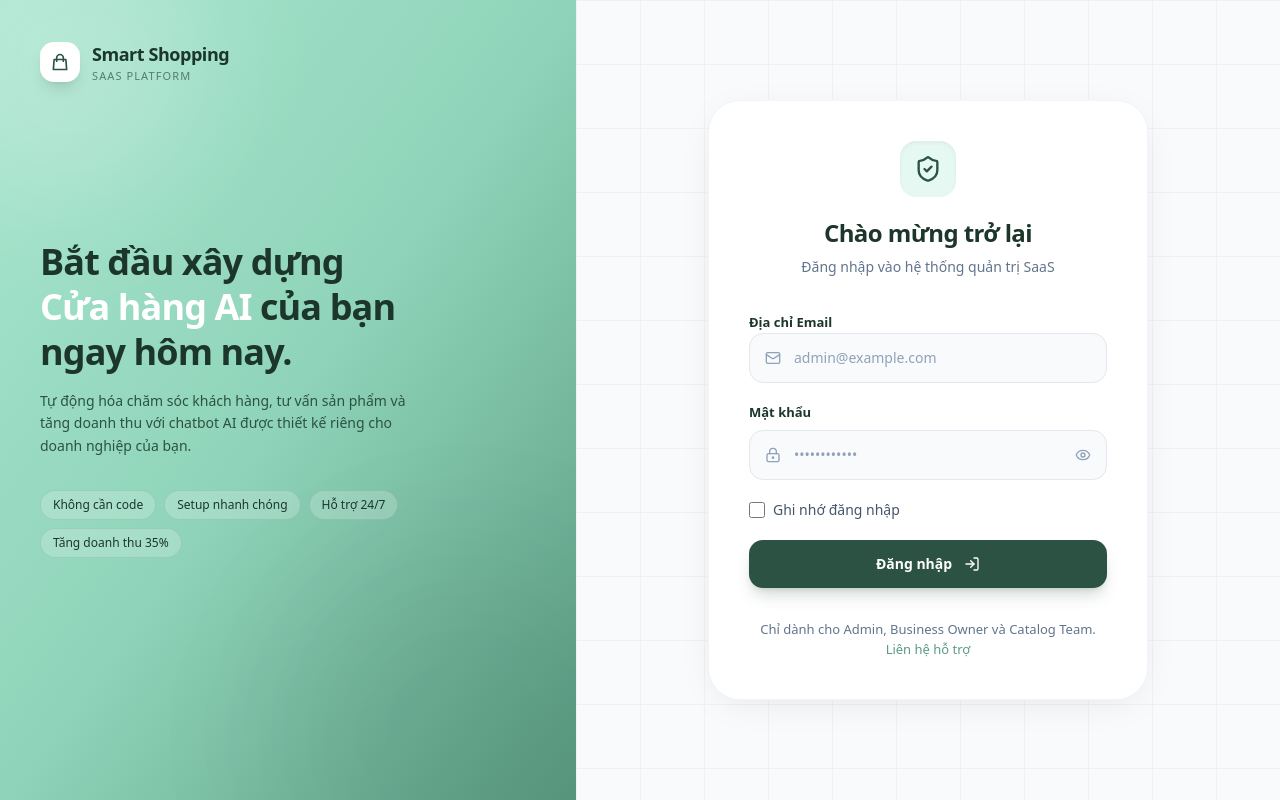
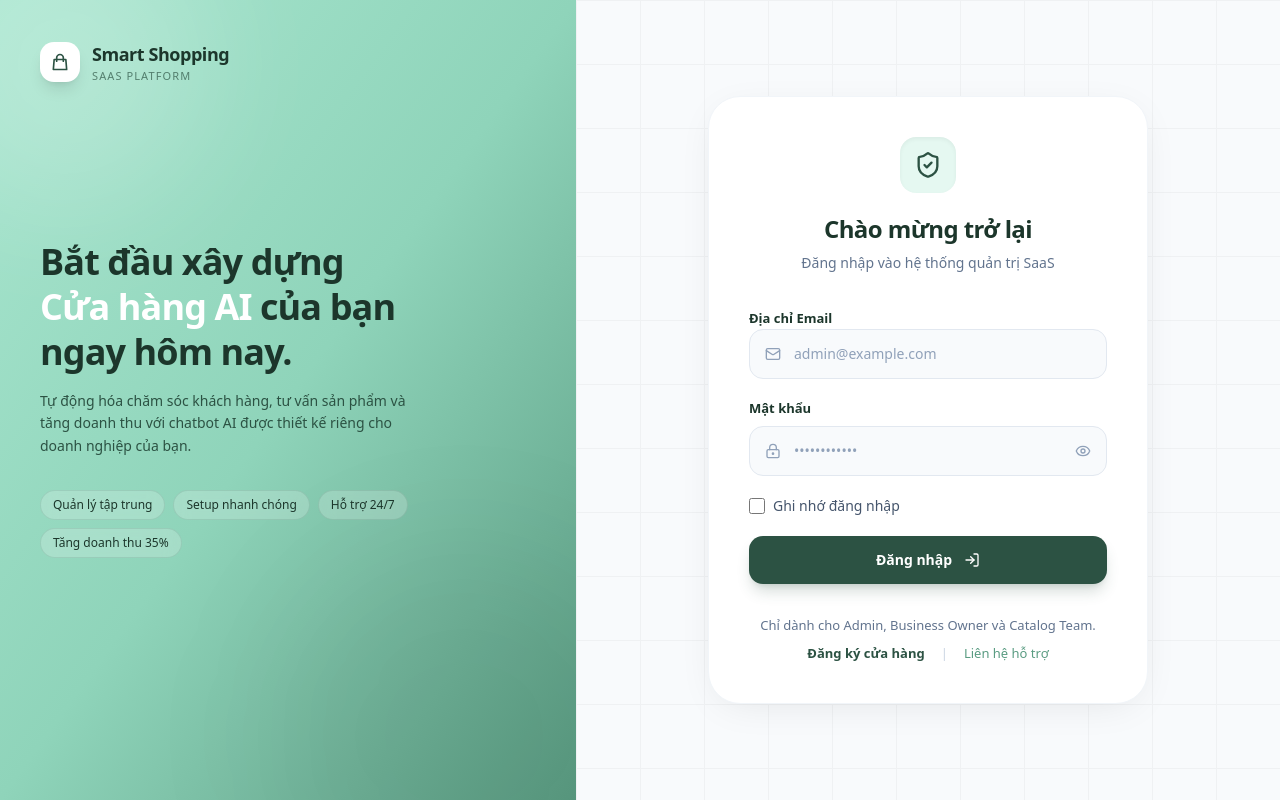
Before and after one commit to tkhoa1122/SEP490_RAG_Chatbot_WebFE, a Next.js app: page /login in a window 1280 px wide. Built offline with nearby package versions, Linux system fonts and the light colour scheme; no server answers.

Commit message:
sửa lỗi ẩn nút đăng ký

```diff
--- a/src/app/(auth)/layout.tsx
+++ b/src/app/(auth)/layout.tsx
@@ -44,7 +44,7 @@ export default function AuthLayout({ children }: { children: React.ReactNode })
 
           {/* Feature pills */}
           <div className="mt-8 flex flex-wrap gap-2">
-            {["Không cần code", "Setup nhanh chóng", "Hỗ trợ 24/7", "Tăng doanh thu 35%"].map((feat) => (
+            {["Quản lý tập trung", "Setup nhanh chóng", "Hỗ trợ 24/7", "Tăng doanh thu 35%"].map((feat) => (
               <span key={feat} className="rounded-full border border-[#1c362b]/10 bg-white/20 px-3 py-1.5 text-xs font-medium text-[#1c362b] backdrop-blur-sm">
                 {feat}
               </span>
--- a/src/app/(auth)/login/page.tsx
+++ b/src/app/(auth)/login/page.tsx
@@ -2,6 +2,7 @@
 
 import React, { useState, useEffect, Suspense } from "react";
 import { useSearchParams } from "next/navigation";
+import Link from "next/link";
 import { Loader2, LogIn, Eye, EyeOff, ShieldCheck, Mail, LockKeyhole } from "lucide-react";
 import { mainAuthAPI, resolvePostLoginUrl } from "@/infrastructure/api/mainAuthAPI";
 
@@ -194,9 +195,15 @@ function AdminLoginContent() {
       </form>
 
       {/* Footer Text */}
-      <div className="mt-8 text-center text-[13px] font-medium text-slate-500">
-        Chỉ dành cho Admin, Business Owner và Catalog Team. <br />
-        <a href="#" className="text-[#5a9c82] hover:underline hover:text-[#2c5243]">Liên hệ hỗ trợ</a>
+      <div className="mt-8 flex flex-col items-center gap-2 text-[13px] font-medium text-slate-500">
+        <p>Chỉ dành cho Admin, Business Owner và Catalog Team.</p>
+        <div className="flex items-center gap-4">
+          <Link href="/register" className="text-[#2c5243] font-bold hover:underline">
+            Đăng ký cửa hàng
+          </Link>
+          <span className="text-slate-300">|</span>
+          <a href="#" className="text-[#5a9c82] hover:underline hover:text-[#2c5243]">Liên hệ hỗ trợ</a>
+        </div>
       </div>
     </div>
   );
```
